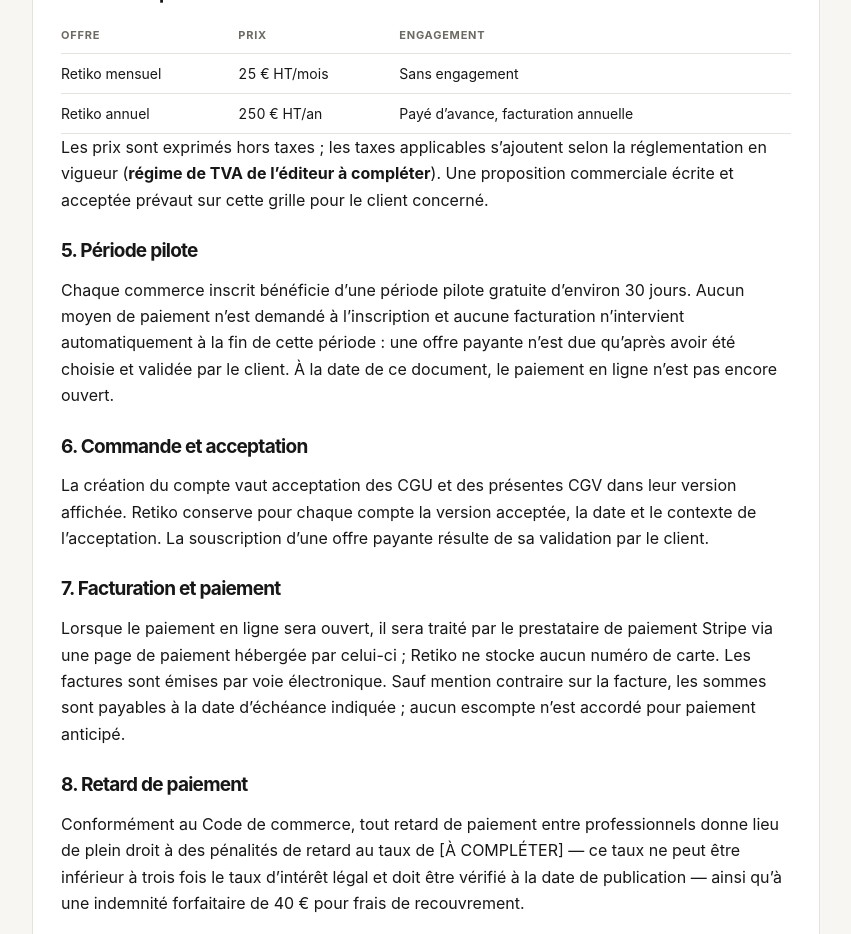
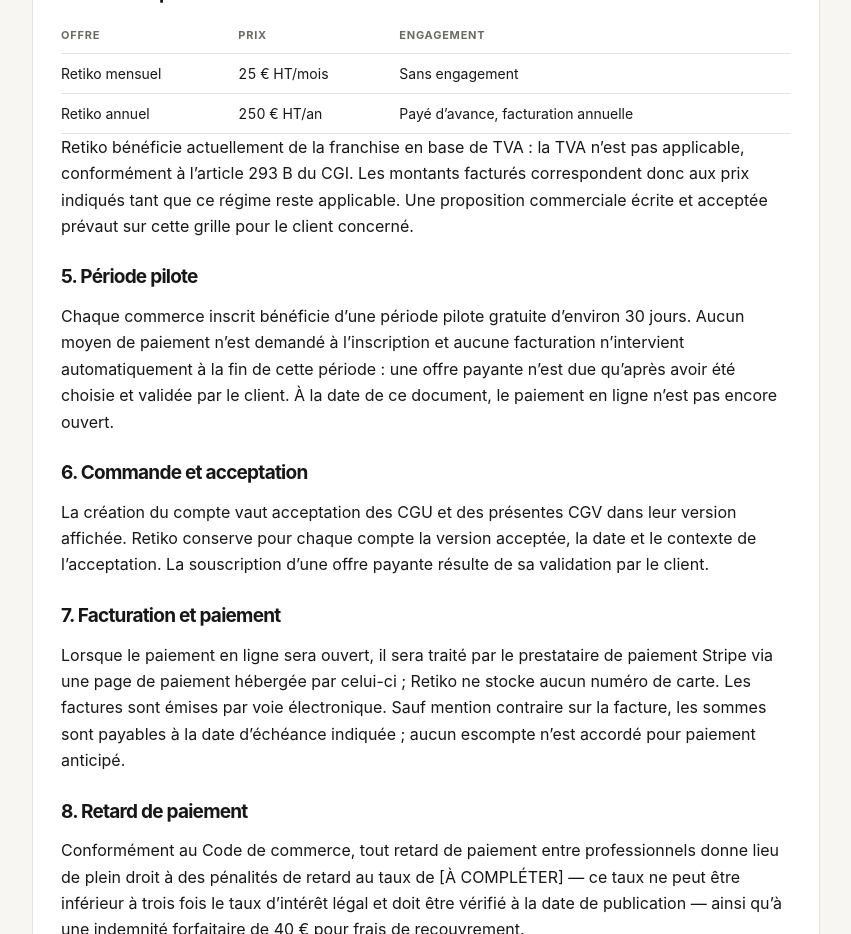
Before and after one commit to yassineimpe-bit/Fidgo, a Next.js app: page /legal/cgv in a window 1280 px wide. Shown: the part 1040-1974 px from the top of the page, without its empty margins (214-1065 px from the left). Built offline with nearby package versions, Linux system fonts and the light colour scheme; no server answers.

Commit message:
chore(legal): préciser la franchise en base de TVA

```diff
--- a/app/legal/cgv/page.tsx
+++ b/app/legal/cgv/page.tsx
@@ -41,9 +41,10 @@
         <td>{plan.label}</td><td>{plan.priceLabel}</td><td>{plan.commitment}</td>
       </tr>)}</tbody>
     </table></div>
-    <p>Les prix sont exprimés hors taxes ; les taxes applicables s’ajoutent selon la réglementation en vigueur
-      (<strong>régime de TVA de l’éditeur à compléter</strong>). Une proposition commerciale écrite et acceptée
-      prévaut sur cette grille pour le client concerné.</p>
+    <p>Retiko bénéficie actuellement de la franchise en base de TVA : la TVA n’est pas applicable,
+      conformément à l’article 293 B du CGI. Les montants facturés correspondent donc aux prix indiqués tant
+      que ce régime reste applicable. Une proposition commerciale écrite et acceptée prévaut sur cette grille
+      pour le client concerné.</p>
 
     <h2>5. Période pilote</h2>
     <p>Chaque commerce inscrit bénéficie d’une période pilote gratuite d’environ {BILLING_TRIAL_DAYS} jours.
```
